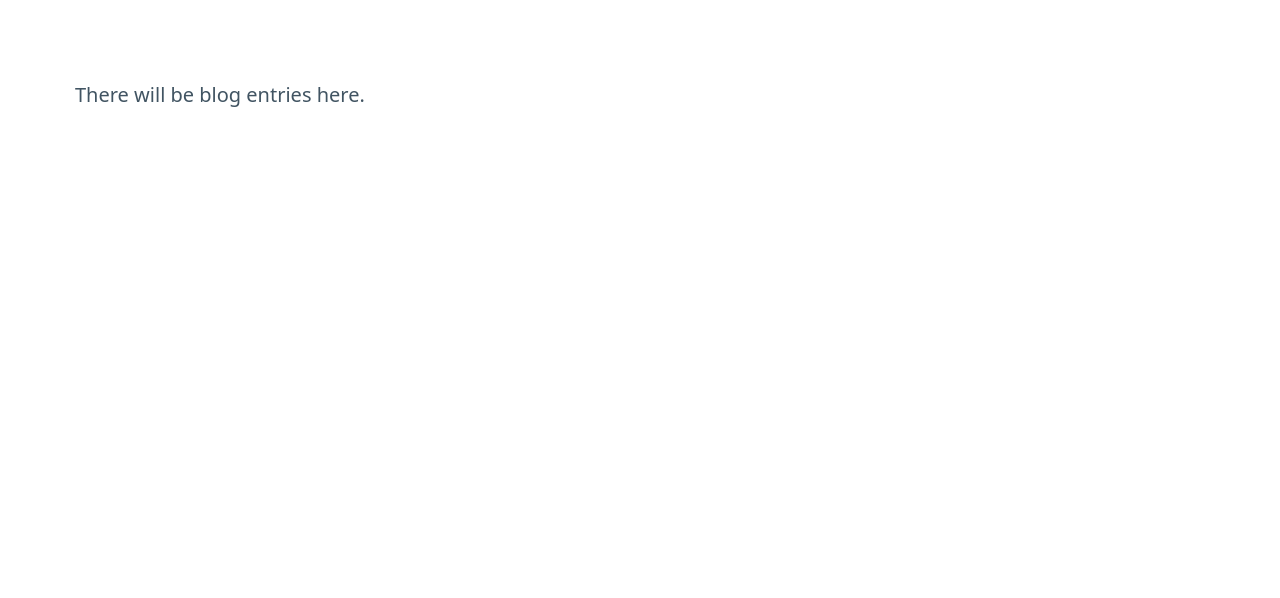
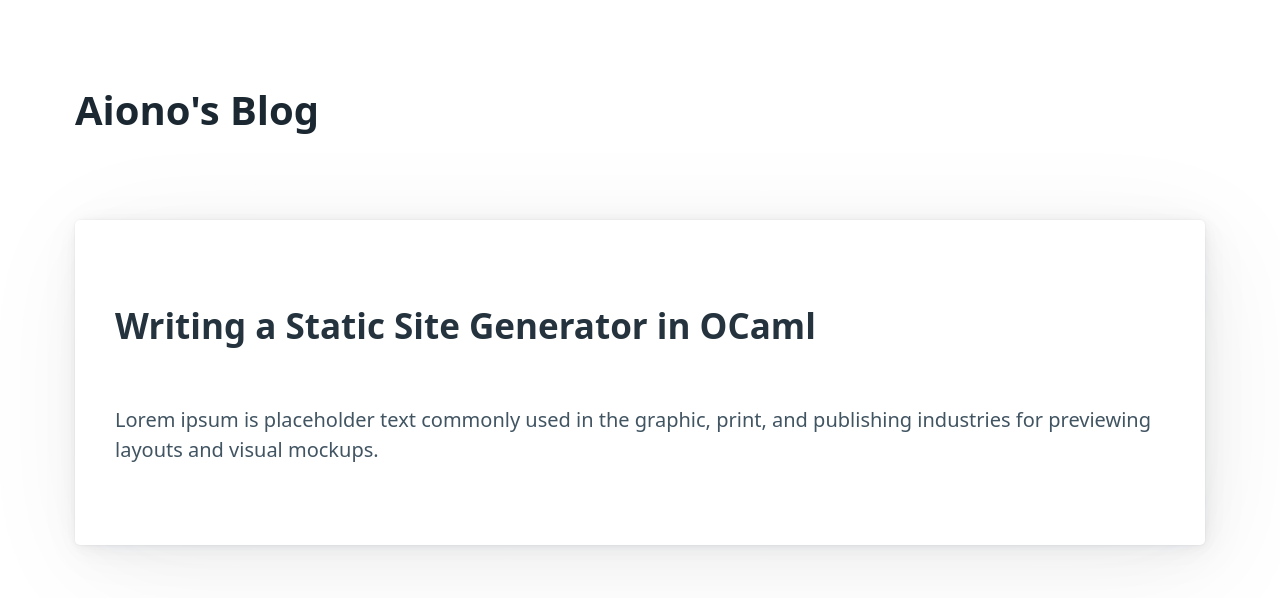
Before and after one commit to onsah/my-static-site-generator, a plain HTML site: page content/templates/blog.html in a window 1280 px wide. Drawn offline with nearby package versions, Linux system fonts and the light colour scheme; files that its build step writes are made by us from their sources.

Commit message:
feat: Blog page

```diff
--- a/content/templates/blog.html
+++ b/content/templates/blog.html
@@ -7,7 +7,16 @@
     <body>
         <div id="header"></div>
         <main class="container">
-            There will be blog entries here.
+            <h1>Aiono's Blog</h1>
+
+            <article>
+                <h2>
+                    Writing a Static Site Generator in OCaml
+                </h2>
+                <text>
+                    Lorem ipsum is placeholder text commonly used in the graphic, print, and publishing industries for previewing layouts and visual mockups.
+                </text>
+            </article>
         </main>
     </body>
 </html>
```
Also changed, not shown: content/templates/header.html (+1 -1 lines).
